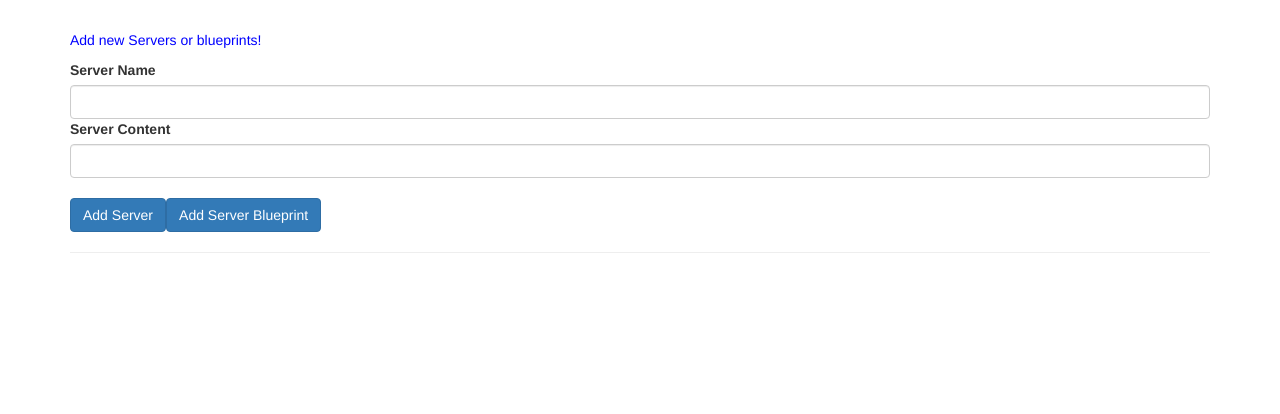
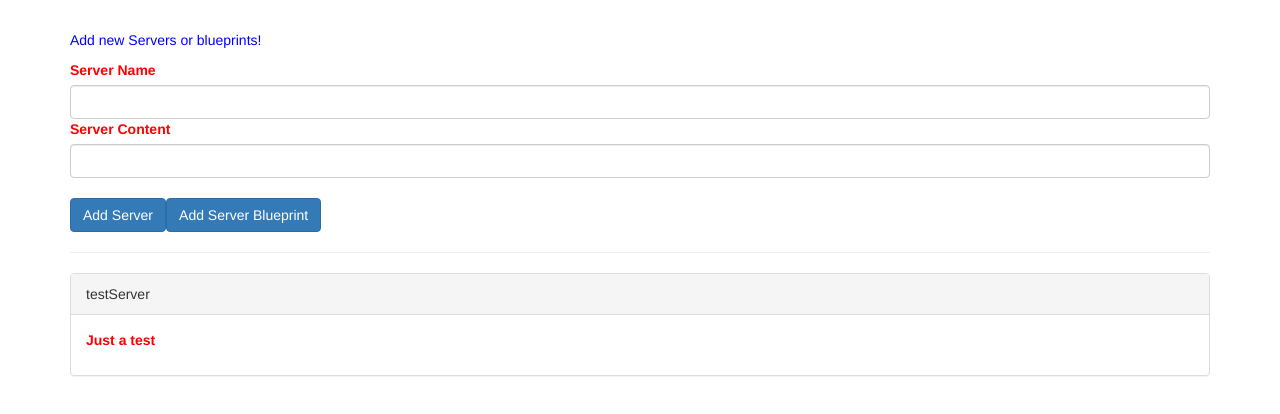
Before and after one commit to marekboro/ng-components-and-databinding, an Angular app: page / in a window 1280 px wide. Shown: the top 414 px of the page. Built offline with nearby package versions, Linux system fonts and the light colour scheme.

Commit message:
local references in templates

```diff
--- a/src/app/app.component.html
+++ b/src/app/app.component.html
@@ -1,34 +1,13 @@
 <div class="container">
-  <div class="row">
-    <div class="col-xs-12">
-      <p>Add new Servers or blueprints!</p>
-      <label>Server Name</label>
-      <input type="text" class="form-control" [(ngModel)]="newServerName">
-      <label>Server Content</label>
-      <input type="text" class="form-control" [(ngModel)]="newServerContent">
-      <br>
-      <button
-        class="btn btn-primary"
-        (click)="onAddServer()">Add Server</button>
-      <button
-        class="btn btn-primary"
-        (click)="onAddBlueprint()">Add Server Blueprint</button>
-    </div>
-  </div>
+ <app-cockpit
+ (serverCreated)="onServerAdded($event)"
+ (bpCreated)="onABlueprintAdded($event)"></app-cockpit>
   <hr>
   <div class="row">
     <div class="col-xs-12">
-      <div
-        class="panel panel-default"
-        *ngFor="let element of serverElements">
-        <div class="panel-heading">{{ element.name }}</div>
-        <div class="panel-body">
-          <p>
-            <strong *ngIf="element.type === 'server'" style="color: red">{{ element.content }}</strong>
-            <em *ngIf="element.type === 'blueprint'">{{ element.content }}</em>
-          </p>
-        </div>
-      </div>
+     <app-server-element
+     *ngFor="let serverElement of serverElements"
+     [srvElement]='serverElement'></app-server-element>
     </div>
   </div>
 </div>
--- a/src/app/app.component.ts
+++ b/src/app/app.component.ts
@@ -6,23 +6,22 @@
   styleUrls: ['./app.component.css']
 })
 export class AppComponent {
-  serverElements = [];
-  newServerName = '';
-  newServerContent = '';
+  serverElements = [{type:'server',name:'testServer', content:'Just a test'}];
 
-  onAddServer() {
+  onServerAdded(serverData:{serverName:string,serverContent:string}) {
     this.serverElements.push({
       type: 'server',
-      name: this.newServerName,
-      content: this.newServerContent
+      name: serverData.serverName,
+      content: serverData.serverContent
     });
   }
 
-  onAddBlueprint() {
+  onABlueprintAdded(blueprintData:{serverName:string,serverContent:string}) {
     this.serverElements.push({
       type: 'blueprint',
-      name: this.newServerName,
-      content: this.newServerContent
+      name: blueprintData.serverName,
+      content: blueprintData.serverContent
     });
   }
+
 }
--- a/src/app/app.module.ts
+++ b/src/app/app.module.ts
@@ -4,10 +4,14 @@
 
 
 import { AppComponent } from './app.component';
+import { CockpitComponent } from './cockpit/cockpit.component';
+import { ServerElementComponent } from './server-element/server-element.component';
 
 @NgModule({
   declarations: [
-    AppComponent
+    AppComponent,
+    CockpitComponent,
+    ServerElementComponent
   ],
   imports: [
     BrowserModule,
--- /dev/null
+++ b/src/app/cockpit/cockpit.component.html
@@ -0,0 +1,21 @@
+<div class="row">
+    <div class="col-xs-12">
+      <p>Add new Servers or blueprints!</p>
+      <label>Server Name</label>
+      <!-- <input type="text" class="form-control" [(ngModel)]="newServerName"> -->
+      <input
+      type="text"
+      class="form-control"
+      #serverNameInput
+      >
+      <label>Server Content</label>
+      <input type="text" class="form-control" [(ngModel)]="newServerContent">
+      <br>
+      <button
+        class="btn btn-primary"
+        (click)="onAddServer(serverNameInput)">Add Server</button>
+      <button
+        class="btn btn-primary"
+        (click)="onAddBlueprint(serverNameInput)">Add Server Blueprint</button>
+    </div>
+  </div>
--- /dev/null
+++ b/src/app/cockpit/cockpit.component.ts
@@ -0,0 +1,45 @@
+import { Component, OnInit , EventEmitter, Output} from '@angular/core';
+
+
+@Component({
+  selector: 'app-cockpit',
+  templateUrl: './cockpit.component.html',
+  styles: [
+  ]
+})
+export class CockpitComponent implements OnInit {
+
+  // Template:{serverName:string,serverContent:string}
+
+  @Output() serverCreated = new EventEmitter<{serverName:string,serverContent:string}>();
+  @Output('bpCreated') blueprintCreated = new EventEmitter<{serverName:string,serverContent:string}>();
+  // @Output() serverCreated = new EventEmitter<{Template}>();
+  // @Output('bpCreated') blueprintCreated = new EventEmitter<{Template}>();
+
+  // newServerName = '';
+  newServerContent = '';
+
+  constructor() { }
+
+  ngOnInit(): void {
+  }
+
+  onAddServer(nameInput:HTMLInputElement) {
+    // console.log(nameInput.value)
+    this.serverCreated.emit({
+    // serverName:this.newServerName,
+    serverName: nameInput.value,
+    serverContent:this.newServerContent
+    });
+    // this.serverCreated.emit({Template:{serverName:this.newServerName,serverContent:this.newServerContent}});
+  }
+
+  onAddBlueprint(nameInput:HTMLInputElement) {
+   this.blueprintCreated.emit({
+    //  serverName:this.newServerName,
+     serverName:nameInput.value,
+     serverContent:this.newServerContent});
+  //  this.blueprintCreated.emit({Template:{serverName:this.newServerName,serverContent:this.newServerContent}});
+  }
+
+}
--- /dev/null
+++ b/src/app/server-element/server-element.component.css
@@ -0,0 +1,5 @@
+p {
+    color: blue;
+  }
+
+  label{ color: red;}
--- /dev/null
+++ b/src/app/server-element/server-element.component.html
@@ -0,0 +1,10 @@
+<div
+class="panel panel-default">
+<div class="panel-heading">{{ element.name }}</div>
+<div class="panel-body">
+  <p>
+    <strong *ngIf="element.type === 'server'" style="color: red">{{ element.content }}</strong>
+    <em *ngIf="element.type === 'blueprint'">{{ element.content }}</em>
+  </p>
+</div>
+</div>
--- /dev/null
+++ b/src/app/server-element/server-element.component.ts
@@ -0,0 +1,18 @@
+import { Component, Input, OnInit, ViewEncapsulation } from '@angular/core';
+
+@Component({
+  selector: 'app-server-element',
+  templateUrl: './server-element.component.html',
+  styleUrls: ['./server-element.component.css'],
+  encapsulation: ViewEncapsulation.None
+})
+export class ServerElementComponent implements OnInit {
+
+  @Input('srvElement') element: {type:string, name:string, content:string}
+
+  constructor() { }
+
+  ngOnInit(): void {
+  }
+
+}
```
